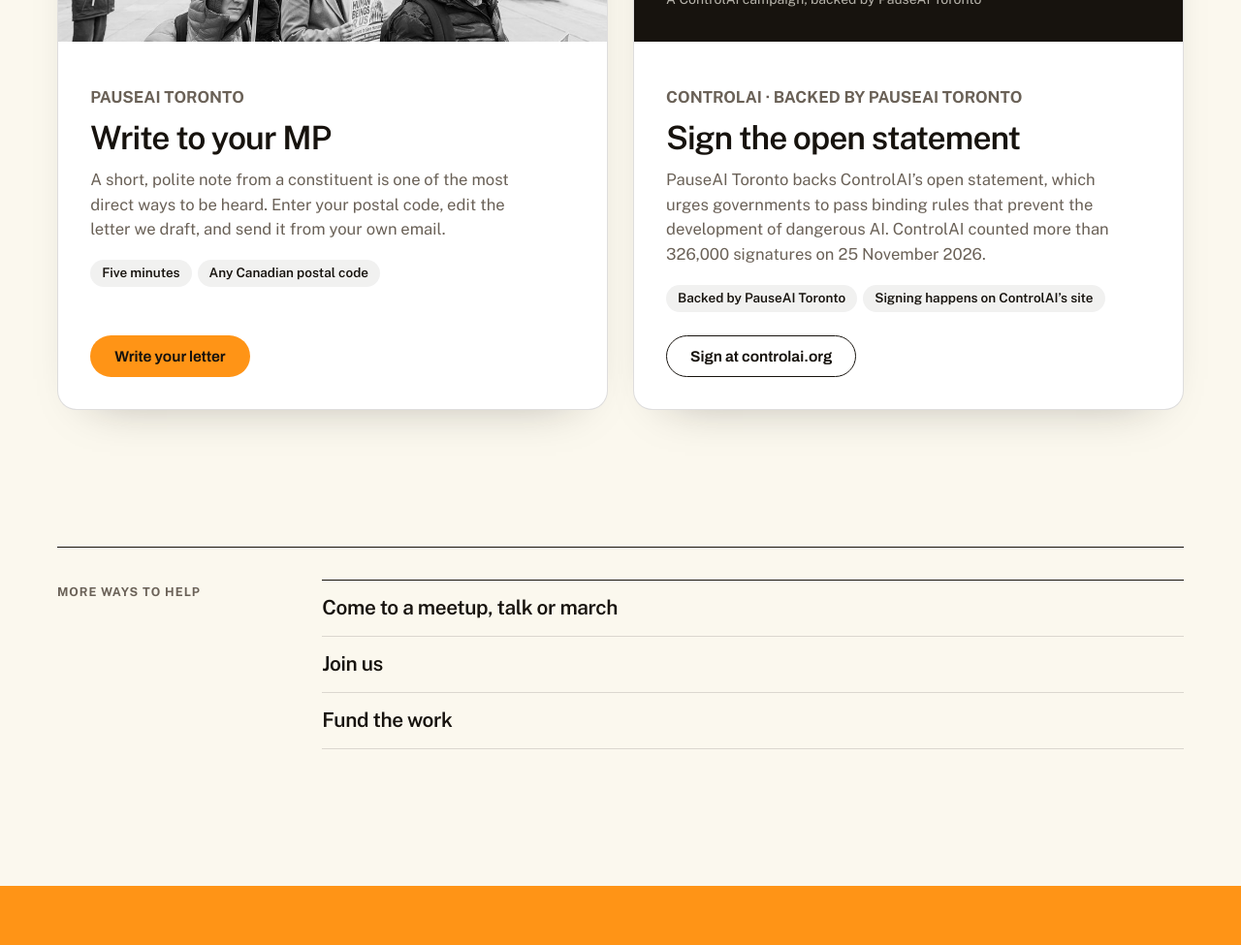
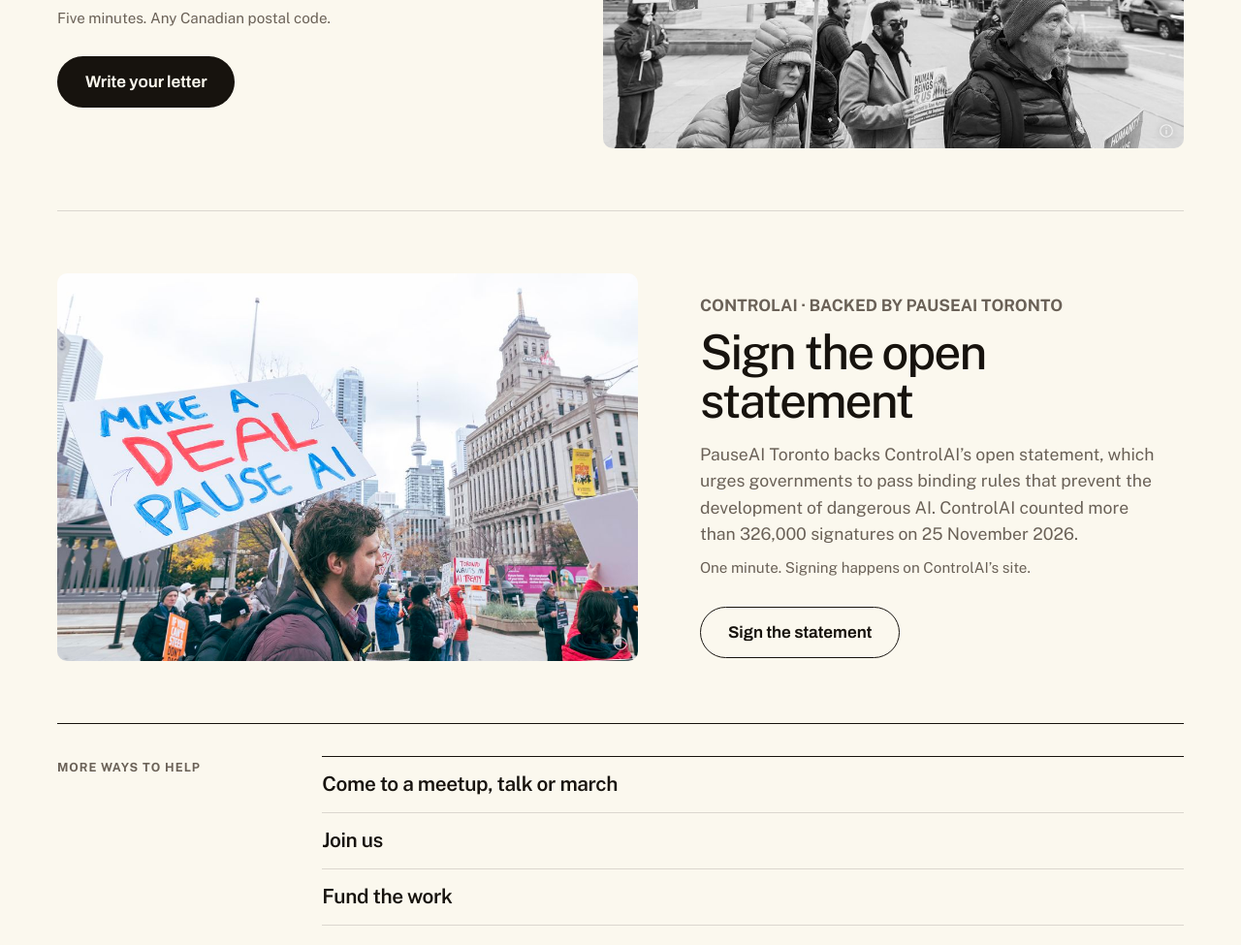
Before and after one commit to Mzane0803/pauseaitoronto.info, a plain HTML site: page campaigns.html in a window 1280 px wide. Shown: the part 671-1646 px from the top of the page at 97% size. Drawn offline with Linux system fonts and the light colour scheme.

Commit message:
Take action page as editorial rows, phone hero fix, join step wording
- campaigns.html: rebuilt as two text-beside-photo rows, no cards or tags
- menu and footer label 'Campaigns' becomes 'Take action' on every page
- join.html: step 1 'Onboarding', step 3 'Come to events', photo credit as popover
- site.css: phone hero drawing sits below the floating logo and Menu button

Co-Authored-By: Claude Fable 5.2 <noreply@anthropic.com>
Claude-Session: https://claude.ai/code/session_016Dpe5ngAC5VjGZ97NAQg5J

```diff
--- a/assets/site.css
+++ b/assets/site.css
@@ -617,26 +617,6 @@ html:has(.lightbox[open]){overflow:hidden}
 .pro .gov-head+.plan{padding-bottom:clamp(48px,6vw,88px)}
 
 /* campaigns */
-.camps{display:grid;grid-template-columns:repeat(2,minmax(0,1fr));gap:clamp(16px,2vw,28px);margin:0 var(--gutter);padding:clamp(24px,2.6vw,36px) 0 var(--gap);border-top:1px solid var(--ink)}
-.camp{position:relative;display:flex;flex-direction:column;background:#fff;border:1px solid var(--hair);border-radius:20px;overflow:hidden;box-shadow:0 22px 50px -36px rgba(23,19,14,.4);transition:transform .2s cubic-bezier(.2,.8,.2,1),box-shadow .2s}
-.camp:hover{transform:translateY(-3px);box-shadow:0 30px 60px -36px rgba(23,19,14,.5)}
-.camp-media{aspect-ratio:16/9;overflow:hidden;background:var(--ink)}
-.camp-media img{width:100%;height:100%;object-fit:cover}
-.camp-type{display:flex;flex-direction:column;justify-content:flex-end;padding:clamp(22px,2.6vw,36px);color:var(--paper)}
-.camp-type b{font-weight:600;font-size:clamp(2rem,1.2rem + 3.2vw,3.6rem);line-height:.98;letter-spacing:-.04em;max-width:11ch}
-.camp-type span{margin-top:12px;font-size:14px;color:rgba(251,248,238,.7)}
-.camp-body{display:flex;flex-direction:column;flex:1;padding:clamp(22px,2.6vw,36px)}
-.camp-by{font-weight:700;font-size:12.5px;letter-spacing:.08em;text-transform:uppercase;color:var(--ink-2)}
-.camp h2{margin-top:10px;font-weight:600;font-size:clamp(1.6rem,1.3rem + 1vw,2.2rem);line-height:1.1;letter-spacing:-.03em}
-.camp h2 a::after{content:"";position:absolute;inset:0}
-.camp p{margin-top:12px;font-size:1.04rem;line-height:1.55;color:var(--ink-2);max-width:46ch}
-.tags{display:flex;flex-wrap:wrap;gap:6px;margin-top:18px}
-.tags li{padding:7px 12px;border-radius:999px;background:rgba(23,19,14,.06);font-size:13.5px;font-weight:600;line-height:1}
-.camp .actions{margin-top:auto;padding-top:24px}
-.camp:hover .pill-line{background:var(--ink);color:var(--paper)}
-.camp:hover .pill-orange{background:var(--deep);color:#fff}
-.camp h2 a:focus-visible{outline:none}
-.camp:has(h2 a:focus-visible){outline:2px solid var(--ink);outline-offset:3px}
 
 /* write to your MP: one card, three steps */
 .act{display:grid;grid-template-columns:minmax(0,5fr) minmax(0,6fr);gap:clamp(28px,5vw,80px);align-items:start;margin:0 var(--gutter);padding:clamp(24px,2.6vw,36px) 0 var(--gap);border-top:1px solid var(--ink)}
@@ -713,7 +693,6 @@ html:has(.lightbox[open]){overflow:hidden}
 .nexts p{margin-top:4px;font-size:.98rem;line-height:1.5;color:var(--ink-2);max-width:40ch}
 .join-photo{margin-top:clamp(24px,3vw,40px)}
 .join-photo img{width:100%;aspect-ratio:3/2;object-fit:cover;border-radius:10px}
-.join-photo figcaption{margin-top:8px;font-size:12.5px;color:var(--ink-2)}
 .join-card{background:#fff;border:1px solid var(--hair);border-radius:20px;box-shadow:0 22px 50px -36px rgba(23,19,14,.4);padding:clamp(22px,3vw,44px)}
 .join-card h2{font-weight:600;font-size:clamp(1.6rem,1.3rem + 1vw,2.2rem);line-height:1.1;letter-spacing:-.03em}
 .join-card h2+p{margin-top:10px;font-size:1.02rem;line-height:1.55;color:var(--ink-2);max-width:46ch}
@@ -729,7 +708,6 @@ html:has(.lightbox[open]){overflow:hidden}
   .act-card,.join-card{order:-1}
 }
 @media (max-width:860px){
-  .camps{grid-template-columns:minmax(0,1fr)}
 }
 @media (max-width:700px){
   .crew{grid-template-columns:repeat(2,minmax(0,1fr))}
@@ -782,3 +760,25 @@ html:has(.lightbox[open]){overflow:hidden}
   .info,.note-x{display:none}
   .note{opacity:1;width:auto;padding:8px 0 0;background:none;box-shadow:none;font-size:12.5px}
 }
+
+/* take action page: plain editorial rows, text beside a photograph, no cards */
+.act-row{align-items:center;padding-top:clamp(40px,5vw,72px);padding-bottom:clamp(40px,5vw,72px)}
+.act-row+.act-row{border-top:1px solid var(--hair)}
+.act-row .h-sec{margin-top:10px;font-size:clamp(2.1rem,1.5rem + 2vw,3.2rem);line-height:1.02}
+.act-row .h-sec a:hover{color:var(--deep)}
+.act-row .blk-text p:not(.rec-date){font-size:1.1rem;max-width:44ch}
+.act-row .act-facts{margin-top:10px!important;font-size:.95rem!important;color:var(--ink-2)}
+.act-row .actions{margin-top:28px}
+.act-row .blk-img img{aspect-ratio:3/2;object-position:50% 50%}
+@media (min-width:861px){
+  .act-rev{grid-template-columns:minmax(0,6fr) minmax(0,5fr)}
+  .act-rev .blk-img{order:-1}
+}
+@media (max-width:860px){
+  .act-row .blk-img{order:-1}
+}
+/* phone: keep the hero drawing clear of the floating logo and Menu button */
+@media (max-width:860px){
+  .hero-art{top:78px;height:170px}
+  .hero-copy{padding-top:268px}
+}
--- a/campaigns.html
+++ b/campaigns.html
@@ -48,7 +48,7 @@
   </a>
   <nav class="chip nav" id="nav" aria-label="Main">
     <a class="nav-link" href="about.html">About</a>
-    <a class="nav-link" href="campaigns.html" aria-current="page">Campaigns</a>
+    <a class="nav-link" href="campaigns.html" aria-current="page">Take action</a>
     <a class="nav-link" href="https://luma.com/pauseaitoronto">Events</a>
     <a class="nav-link" href="media.html">Media</a>
     <a class="nav-link" href="campus.html">Campus</a>
@@ -59,31 +59,30 @@
 </header>
 <main id="main">
 <section class="page-head">
-  <h1 class="big">Campaigns</h1>
-  <p>Two actions you can take today. Each one puts a name behind the call for an international AI treaty.</p>
+  <h1 class="big">Take action</h1>
+  <p>Two things you can do today. Each one puts a name behind the call for an international AI treaty.</p>
 </section>
 
-<section class="camps" aria-label="Current campaigns">
-  <article class="camp">
-    <div class="camp-media"><img src="assets/img/w-toronto-wants.jpg" srcset="assets/img/w-toronto-wants.jpg 1019w, assets/img/media/toronto-wants.jpg 1920w" sizes="(max-width:860px) 92vw, 46vw" width="1920" height="1281" decoding="async" alt="A marcher’s hand-painted sign, “Toronto wants an AI treaty”, with the CN Tower in the distance."></div>
-    <div class="camp-body">
-      <p class="camp-by">PauseAI Toronto</p>
-      <h2><a href="write-to-your-mp.html">Write to your MP</a></h2>
-      <p>A short, polite note from a constituent is one of the most direct ways to be heard. Enter your postal code, edit the letter we draft, and send it from your own email.</p>
-      <ul class="tags"><li>Five minutes</li><li>Any Canadian postal code</li></ul>
-      <div class="actions"><span class="pill pill-orange" aria-hidden="true">Write your letter</span></div>
-    </div>
-  </article>
-  <article class="camp">
-    <div class="camp-media camp-type"><b>Open statement</b><span>A ControlAI campaign, backed by PauseAI Toronto</span></div>
-    <div class="camp-body">
-      <p class="camp-by">ControlAI · backed by PauseAI Toronto</p>
-      <h2><a href="https://act.controlai.org/open-statement?country=ca">Sign the open statement</a></h2>
-      <p>PauseAI Toronto backs ControlAI’s open statement, which urges governments to pass binding rules that prevent the development of dangerous AI. ControlAI counted more than 326,000 signatures on 25 November 2026.</p>
-      <ul class="tags"><li>Backed by PauseAI Toronto</li><li>Signing happens on ControlAI’s site</li></ul>
-      <div class="actions"><span class="pill pill-line" aria-hidden="true">Sign at controlai.org</span></div>
-    </div>
-  </article>
+<section class="blk act-row" aria-labelledby="act-mp">
+  <div class="blk-text">
+    <p class="rec-date">PauseAI Toronto</p>
+    <h2 class="h-sec" id="act-mp"><a href="write-to-your-mp.html">Write to your MP</a></h2>
+    <p>A short, polite note from a constituent is one of the most direct ways to be heard. Enter your postal code, edit the letter we draft, and send it from your own email.</p>
+    <p class="act-facts">Five minutes. Any Canadian postal code.</p>
+    <div class="actions"><a class="pill pill-ink pill-lg" href="write-to-your-mp.html">Write your letter</a></div>
+  </div>
+  <figure class="blk-img has-credit"><img src="assets/img/w-toronto-wants.jpg" srcset="assets/img/w-toronto-wants.jpg 1019w, assets/img/media/toronto-wants.jpg 1920w" sizes="(max-width:860px) 92vw, 50vw" width="1920" height="1281" decoding="async" alt="A marcher’s hand-painted sign, “Toronto wants an AI treaty”, with the CN Tower in the distance."><button class="info info-photo" type="button" popovertarget="credit-toronto-wants" aria-label="Photo credit"><svg viewBox="0 0 24 24" aria-hidden="true"><circle cx="12" cy="12" r="9.5" fill="none" stroke="currentColor" stroke-width="1.6"/><path d="M12 11v5.6M12 7.5v.2" fill="none" stroke="currentColor" stroke-width="1.9" stroke-linecap="round"/></svg></button><div class="note" id="credit-toronto-wants" popover><button class="note-x" type="button" popovertarget="credit-toronto-wants" popovertargetaction="hide" aria-label="Close">×</button><p class="note-label">Photograph</p><p class="note-name"><a href="https://davidakiogrant.com/">David Akio Grant</a></p><p class="note-more">Toronto AI Treaty March, 14 November 2026</p></div></figure>
+</section>
+
+<section class="blk act-row act-rev" aria-labelledby="act-statement">
+  <div class="blk-text">
+    <p class="rec-date">ControlAI · backed by PauseAI Toronto</p>
+    <h2 class="h-sec" id="act-statement"><a href="https://act.controlai.org/open-statement?country=ca">Sign the open statement</a></h2>
+    <p>PauseAI Toronto backs ControlAI’s open statement, which urges governments to pass binding rules that prevent the development of dangerous AI. ControlAI counted more than 326,000 signatures on 25 November 2026.</p>
+    <p class="act-facts">One minute. Signing happens on ControlAI’s site.</p>
+    <div class="actions"><a class="pill pill-line pill-lg" href="https://act.controlai.org/open-statement?country=ca">Sign the statement</a></div>
+  </div>
+  <figure class="blk-img has-credit"><img src="assets/img/w-make-a-deal.jpg" srcset="assets/img/w-make-a-deal.jpg 1020w, assets/img/media/make-a-deal.jpg 1920w" sizes="(max-width:860px) 92vw, 50vw" width="1920" height="1280" loading="lazy" decoding="async" alt="A sign reading “Make a deal, pause AI” held up against the downtown skyline, the CN Tower in the distance."><button class="info info-photo" type="button" popovertarget="credit-make-a-deal" aria-label="Photo credit"><svg viewBox="0 0 24 24" aria-hidden="true"><circle cx="12" cy="12" r="9.5" fill="none" stroke="currentColor" stroke-width="1.6"/><path d="M12 11v5.6M12 7.5v.2" fill="none" stroke="currentColor" stroke-width="1.9" stroke-linecap="round"/></svg></button><div class="note" id="credit-make-a-deal" popover><button class="note-x" type="button" popovertarget="credit-make-a-deal" popovertargetaction="hide" aria-label="Close">×</button><p class="note-label">Photograph</p><p class="note-name"><a href="https://davidakiogrant.com/">David Akio Grant</a></p><p class="note-more">Toronto AI Treaty March, 14 November 2026</p></div></figure>
 </section>
 
 <section class="plan" aria-labelledby="more-title">
@@ -103,7 +102,7 @@
     <a class="foot-brand" href="index.html" aria-label="PauseAI Toronto, home"><svg class="brand-logo" viewBox="0 0 243 66" aria-hidden="true"><use href="#pai"/></svg><span class="brand-city">Toronto</span></a>
     <ul class="foot-nav">
       <li><a href="about.html">About</a></li>
-      <li><a href="campaigns.html">Campaigns</a></li>
+      <li><a href="campaigns.html">Take action</a></li>
       <li><a href="https://luma.com/pauseaitoronto">Events</a></li>
       <li><a href="media.html">Media</a></li>
       <li><a href="campus.html">Campus</a></li>
```
Also changed, not shown: about.html (+2 -2 lines), campus.html (+2 -2 lines), donate.html (+2 -2 lines), index.html (+3 -3 lines), join.html (+5 -5 lines), media.html (+2 -2 lines), write-to-your-mp.html (+3 -3 lines).
